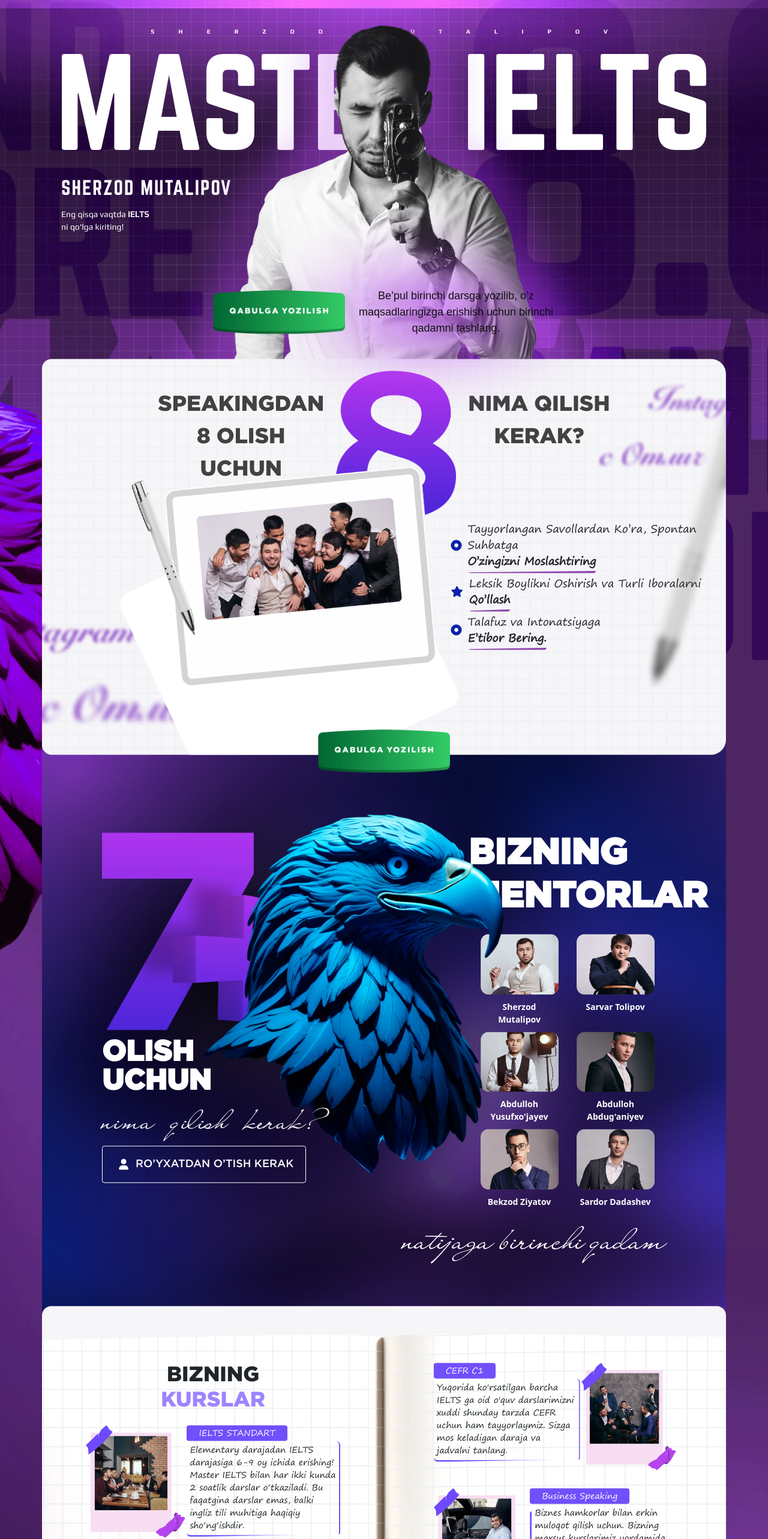
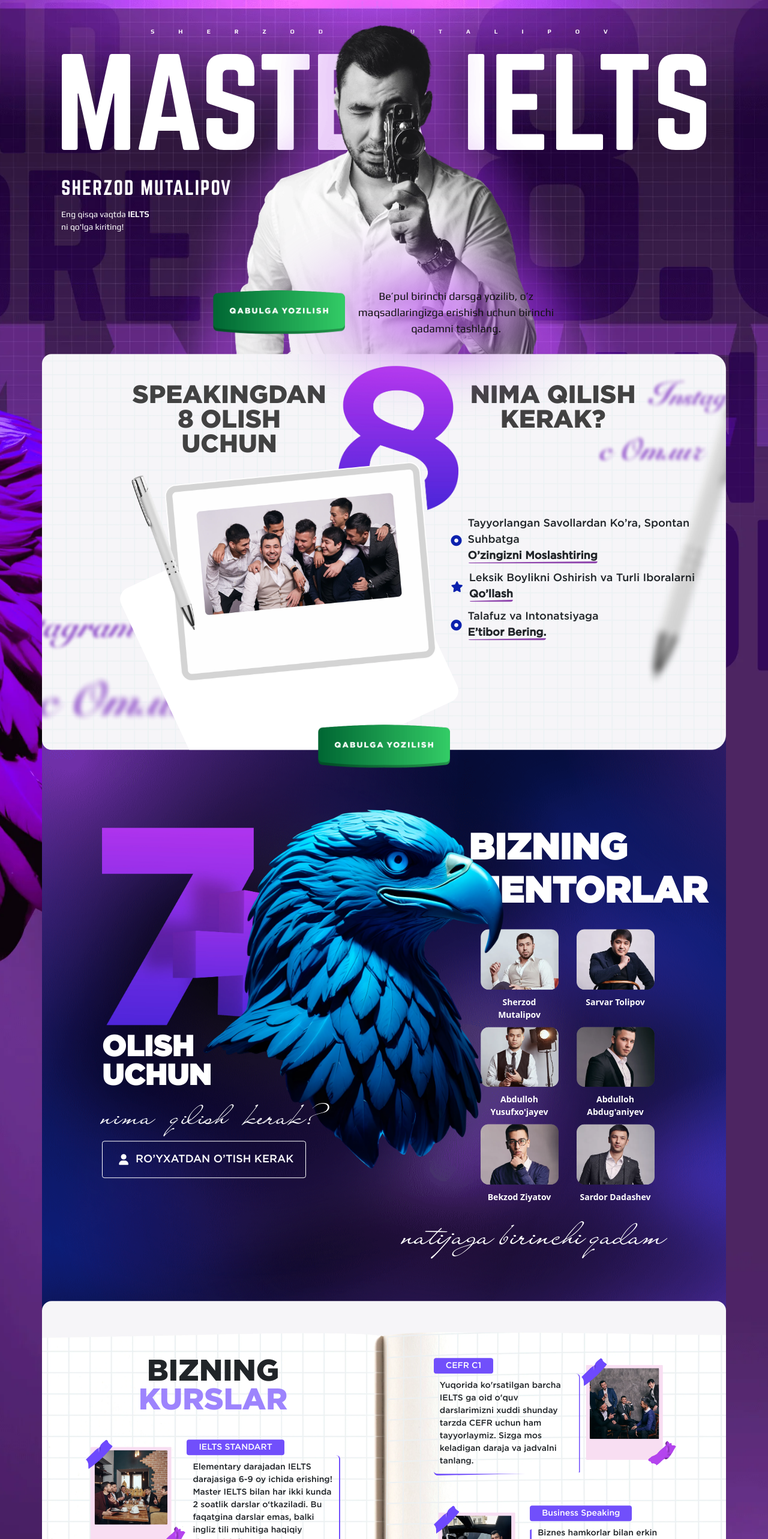
Before and after one commit to Bekzod5272/master-ielts, a Vue app: page / in a window 1280 px wide. Shown: the top 2566 px of the page at 60% size. Built offline with nearby package versions, Linux system fonts and the light colour scheme.

Commit message:
bug fixed

```diff
--- a/src/App.vue
+++ b/src/App.vue
@@ -88,6 +88,7 @@
     background: linear-gradient(
             to bottom,
             rgba(0, 0, 0, 0.0) 0%,
+            rgba(0, 0, 0, 0.8) 10%,
             rgba(0, 0, 0, 0.9) 20%,
             rgba(0, 0, 0, 0.7) 80%,
             rgba(0, 0, 0, 0.0) 100%
--- a/src/assets/main.scss
+++ b/src/assets/main.scss
@@ -94,8 +94,8 @@
   font-size: 18px;
   color: #111;
   position: relative;
+  font-family: PLAY-REGULAR;
   z-index: 11;
-  font-family: Arial;
 }
 
 .master-ielts__hide-name {
@@ -339,9 +339,10 @@
   &__title {
     display: flex;
     flex-direction: column;
-    font-size: 35px;
+    font-size: 50px;
+    line-height: initial;
     font-family: GothamProBlack;
-    margin-bottom: 20px;
+    margin-bottom: 40px;
     @media (max-width: 768px) {
       font-size: 25px;
     }
@@ -411,7 +412,7 @@
       border-radius: 4px;
       padding: 5px 20px;
       font-size: 14px;
-      font-family: SEGOEPRINT;
+      font-family: GothamProMedium;
       @media (max-width: 991px) {
         font-size: 12px;
         padding: 5px 15px;
@@ -426,13 +427,13 @@
 
     &__item-description {
       height: fit-content;
-      padding: 5px;
+      padding: 10px;
       font-size: 14px;
       border: 3px solid #714FFB;
       border-right: none;
       border-radius: 7px;
       border-top: none;
-      font-family: SEGOEPRINT;
+      font-family: GothamProMedium;
       clip-path: polygon(0% 10%, 100% -100%, 100% 97%, 0 100%);
       @media (max-width: 991px) {
         font-size: 11px;
@@ -486,7 +487,7 @@
   }
 
   &__items {
-    margin-bottom: 30px;
+    margin-bottom: 40px;
   }
 
   &__footer {
@@ -496,7 +497,7 @@
 }
 
 .course-list-left {
-  margin-bottom: 20px;
+  margin-bottom: 40px;
 }
 
 .course-list-left:nth-child(even) {
@@ -614,8 +615,12 @@
   width: 70%;
   margin: 30px auto 0 auto;
   text-align: center;
+  background: transparent;
   font-family: GothamProMedium;
   color: white;
+  //-webkit-box-shadow: 0px 100px 100px -6px rgba(0, 0, 0, 0.83);
+  //-moz-box-shadow: 0px 100px 100px -6px rgba(0, 0, 0, 0.83);
+  //box-shadow: 0px 100px 100px -6px rgba(0, 0, 0, 0.83);
   @media (max-width: 768px) {
     width: 90%;
     font-size: 14px;
@@ -625,7 +630,6 @@
 
   }
 }
-
 .about-education-header {
   margin-bottom: 30px;
 }
@@ -1188,7 +1192,8 @@
 
 .section__content__header__title {
   text-align: center;
-  font-size: 36px;
+  font-size: 42px;
+  line-height: initial;
   font-family: GothamProBlack;
   color: #424242;
   margin-top: 30px;
@@ -1340,7 +1345,7 @@
   align-items: center;
   gap: 10px;
   margin: 10px auto;
-  font-family: SEGOEPRINT;
+  font-family: GothamProMedium;
   @media (max-width: 768px) {
     font-family: PLAY-BOLD;
   }
--- a/src/components/UI/AppSwiper.vue
+++ b/src/components/UI/AppSwiper.vue
@@ -44,16 +44,9 @@
 <style scoped lang="scss">
   .swiper {
     .about-ielts__header {
-      margin-top: 30px;
-      @media (max-width: 768px) {
-        margin-top: 50px;
-      }
     }
     .about-ielts__title{
-      font-size: 40px;
-      @media (max-width: 768px) {
-        font-size: 25px;
-      }
+      font-size: 42px;
     }
     .course-list__item-description{
         padding: 5px;
@@ -74,5 +67,9 @@
           border-top: none;
         }
     }
+    .about-ielts__title{
+      margin-top: 55px;
+      margin-bottom: 0;
+    }
   }
 </style>
--- a/src/constants/video-links.ts
+++ b/src/constants/video-links.ts
@@ -7,7 +7,7 @@
     {
         id: 2,
         path: '/images/shorts-video-images/img_2.webp',
-        url: 'https://www.instagram.com/reel/C3NpxoBt7wd/?igsh=MW04eHI5azE0anFwcg==',
+        url: 'https://www.instagram.com/p/C2fTpdFt-u8/',
     },
     {
         id: 3,
@@ -31,7 +31,7 @@
     {
         id: 7,
         path: '/images/shorts-video-images/img_7.webp',
-        url: 'https://www.instagram.com/reel/Cxx19Yttr6P/?igsh=MTB4M3QwajhicnZmMw==',
+        url: 'https://www.instagram.com/p/CqnZaz5pyqm/',
     },
     {
         id: 7,
@@ -68,7 +68,7 @@
     {
         id: 14,
         path: '/images/shorts-video-images/img_14.webp',
-        url: 'https://www.instagram.com/reel/C0W42cwtSNp/?igsh=bnJwbW9tMzhlbHJn',
+        url: 'https://www.instagram.com/p/CiApri3PWXo/',
     },
 ]
 export const dataVideoLinksEvenFour = [
```
